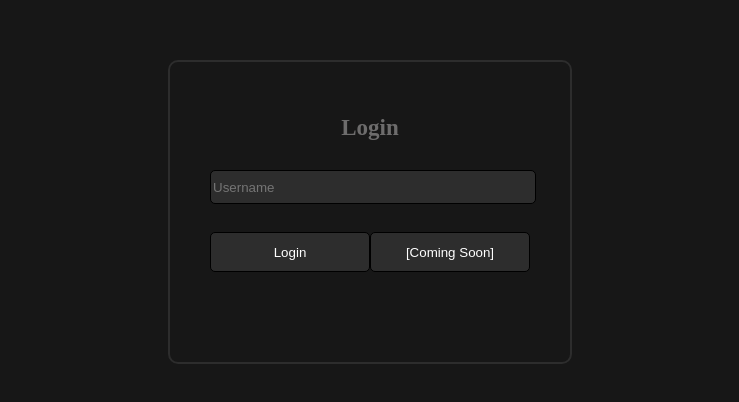
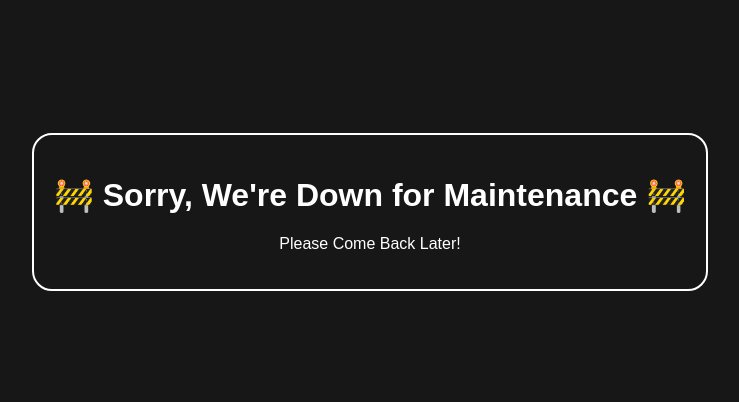
Before and after one commit to envisionss/haunted.com, a plain HTML site: page index.html in a window 1280 px wide. Shown: the part 188-590 px from the top of the page, without its empty margins (270-1009 px from the left). Drawn offline with Linux system fonts and the light colour scheme.

Commit message:
Update index.html

```diff
--- a/index.html
+++ b/index.html
@@ -3,132 +3,34 @@
 <head>
 <meta charset="UTF-8">
 <meta name="viewport" content="width=device-width, initial-scale=1.0">
-    <title>Haunted Configs</title>
+<title>Under Maintenance</title>
 <style>
     body {
-            background-color: rgb(23, 23, 23);
-            color: white; /* Setting text color to white for better visibility */
+        font-family: Arial, sans-serif;
+        margin: 0;
+        padding: 0;
         display: flex;
         justify-content: center;
         align-items: center;
         height: 100vh;
-            margin: 0;
+        background-color: #171717; /* Dark gray background */
+        color: white; /* Set text color to white */
     }
-
-        .box {
-            width: 400px;
-            height: 300px;
-            background-color: rgba(0, 0, 0, 0); /* Transparent background */
-            border: 2px solid rgb(45, 45, 45); /* Border color */
-            position: relative; /* Needed for absolute positioning */
-            border-radius: 10px; /* Rounded corners */
-            animation: fadeIn 1s ease forwards; /* Apply fade-in animation */
-        }
-
-        .textbox {
-            transition: width 0.5s ease, height 0.5s ease; /* Add smooth transition for width and height */
-        }
-
-        .textbox:focus {
-            width: 80%; /* Keep width same on focus */
-            height: 40px; /* Increase height on focus */
-        }
-
-        .textbox {
-            width: 80%;
-            height: 30px;
-            background-color: rgb(45, 45, 45);
-            border: 1px solid black;
-            border-radius: 5px; /* Rounded corners */
-            position: absolute;
-            left: 10%; /* Position from left */
-            top: calc(50% - 25px); /* Position from top with enough spacing */
-            transform: translateY(-50%); /* Center vertically */
-        }
-
-        .custom-text {
-            font-size: 23px;
-            color: rgb(109, 108, 108); /* Adjusted color to 45,45,45 */
-            font-weight: bold; /* Making the text bold */
-            text-align: center; /* Center the text */
-            position: absolute;
-            top: 10%; /* Position from top */
-            left: 50%; /* Position from left */
-            transform: translateX(-50%); /* Center horizontally */
-        }
-
-        .button-container {
-            position: absolute;
-            left: 10%;
-            top: calc(70% - 40px); /* Position the button container under the password textbox with enough spacing */
-            width: 80%;
-            display: flex;
-            justify-content: space-between; /* Ensure buttons are spaced evenly */
-        }
-
-        .button {
-            width: 100%; /* Adjust button width to fit within container with spacing */
-            height: 40px;
-            background-color: rgb(45, 45, 45);
-            color: white;
-            border: 1px solid black;
-            border-radius: 5px;
-            cursor: pointer; /* Change cursor to indicate it's clickable */
-            transition: transform 0.5s ease, background-color 0.5s ease; /* Add smooth transition for transform and background-color */
-        }
-
-        .button:hover {
-            transform: scale(1.05); /* Increase size on hover */
-            background-color: rgb(70, 70, 70); /* Highlight background color on hover */
-        }
-
-        @keyframes fadeIn {
-            from {
-                opacity: 0;
-            }
-            to {
-                opacity: 1;
-            }
+    .container {
+        background-color: rgba(2, 2, 2, 0);
+        border: 2px solid #ffffff;
+        border-radius: 20px;
+        padding: 20px;
+        text-align: center;
     }
 </style>
 </head>
 <body>
-    <div class="box">
-        <p class="custom-text">Login</p>
-        <input type="text" id="username" class="textbox" placeholder="Username">
-        <div class="button-container">
-            <button id="loginButton" class="button">Login</button>
-            <button class="button">[Coming Soon]</button>
-        </div>
+
+<div class="container">
+    <h1>🚧 Sorry, We're Down for Maintenance 🚧</h1>
+    <p>Please Come Back Later!</p>
 </div>
 
-    <script>
-        document.getElementById('loginButton').addEventListener('click', function() {
-            var username = document.getElementById('username').value;
-
-            if (username === '') {
-                alert('Error, Wrong Login Info');
-            } else {
-                // Redirect to main.html
-                window.location.href = 'main.html';
-            }
-        });
-
-        // Function to fade in main.html when it is loaded
-        function fadeInMain() {
-            document.body.style.opacity = 0; // Start with opacity 0
-            var fadeInInterval = setInterval(function() {
-                // Increase opacity gradually
-                document.body.style.opacity = parseFloat(document.body.style.opacity) + 0.1;
-                // Stop interval when opacity reaches 1
-                if (document.body.style.opacity >= 1) {
-                    clearInterval(fadeInInterval);
-                }
-            }, 100); // Adjust the interval duration for smoother fade-in
-        }
-
-        // Call the fadeInMain function when the page is loaded
-        window.onload = fadeInMain;
-    </script>
 </body>
 </html>
```
Lines whose indentation alone changed are shown as unchanged.
